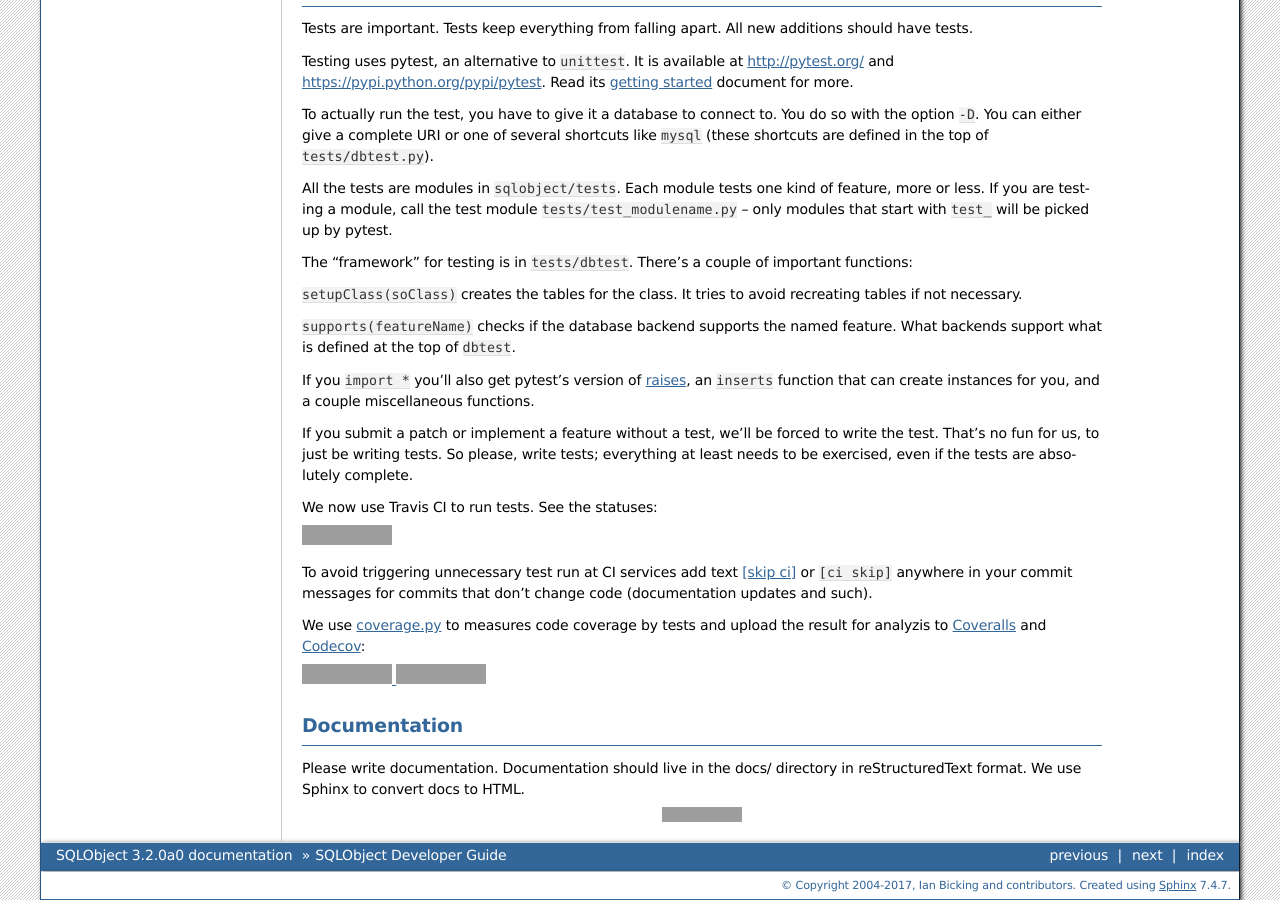
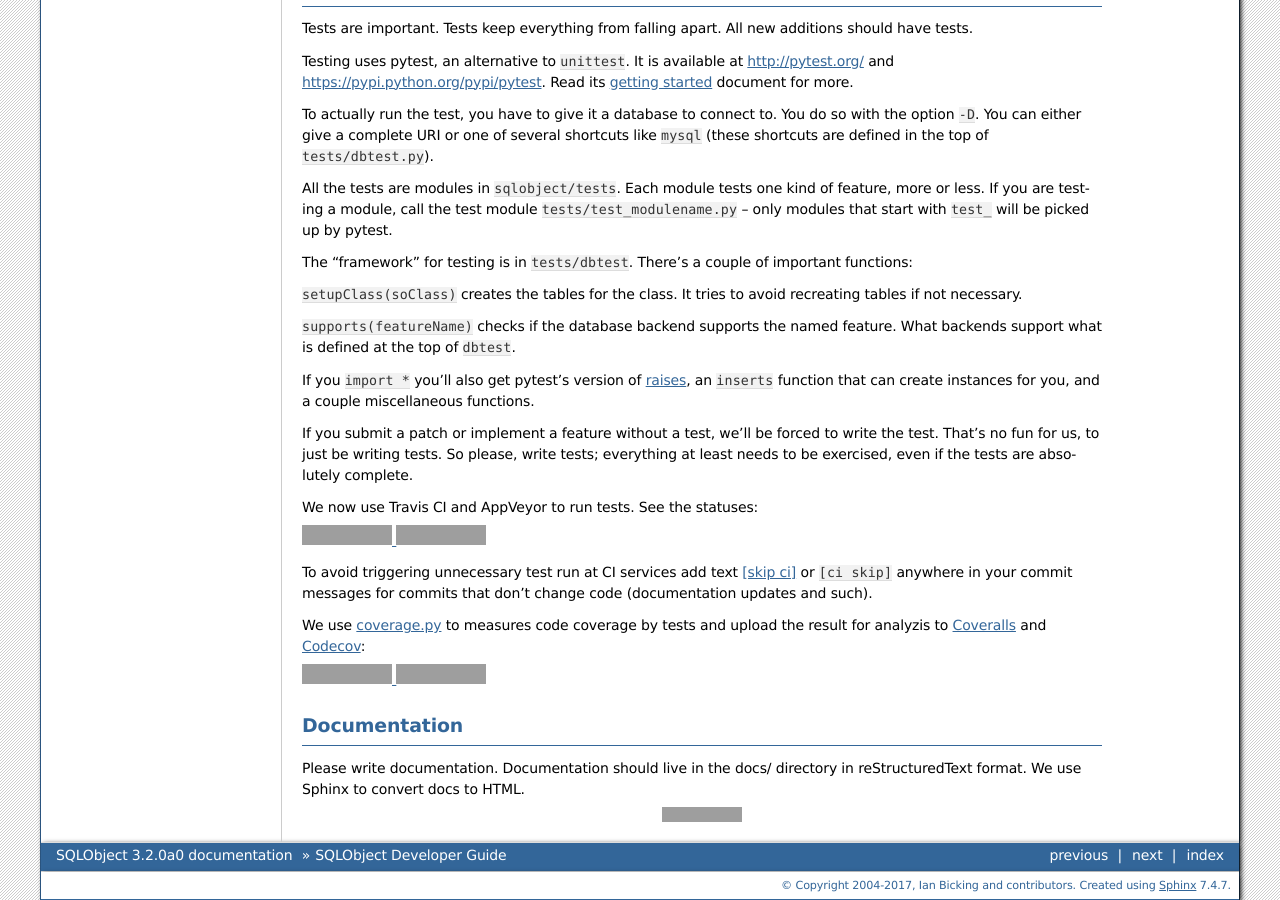
Before and after one commit to sqlobject/sqlobject, a Sphinx documentation site: the page built from docs/DeveloperGuide.rst, in a window 1280 px wide and 900 px high, scrolled down 3141 px. Built offline with Sphinx 7.4.7, drawn with Linux system fonts in a browser that asks for light colours; grey boxes are pictures that could not be loaded.

Commit message:
Update DeveloperGuide: we now use AppVeyor
Postgres and sqlite tests were fixed.

[skip ci]

```diff
--- a/docs/DeveloperGuide.rst
+++ b/docs/DeveloperGuide.rst
@@ -257,10 +257,13 @@ forced to write the test.  That's no fun for us, to just be writing
 tests.  So please, write tests; everything at least needs to be
 exercised, even if the tests are absolutely complete.
 
-We now use Travis CI to run tests. See the statuses:
+We now use Travis CI and AppVeyor to run tests. See the statuses:
 
 .. image:: https://travis-ci.org/sqlobject/sqlobject.svg?branch=master
    :target: https://travis-ci.org/sqlobject/sqlobject
+
+.. image:: https://ci.appveyor.com/api/projects/status/github/sqlobject/sqlobject?branch=master
+   :target: https://ci.appveyor.com/project/phdru/sqlobject
 
 To avoid triggering unnecessary test run at CI services add text `[skip ci]
 <https://docs.travis-ci.com/user/customizing-the-build/#skipping-a-build>`_ or
--- a/docs/News.rst
+++ b/docs/News.rst
@@ -80,7 +80,7 @@ Tests
   and firebirdsql). There are problems with tests.
 
 * Add AppVeyor for windows testing. Run tests with Postgres and MS SQL. There
-  are problems.
+  are problems with MS SQL.
 
 * Run sqlite tests at AppVeyor.
 
```
